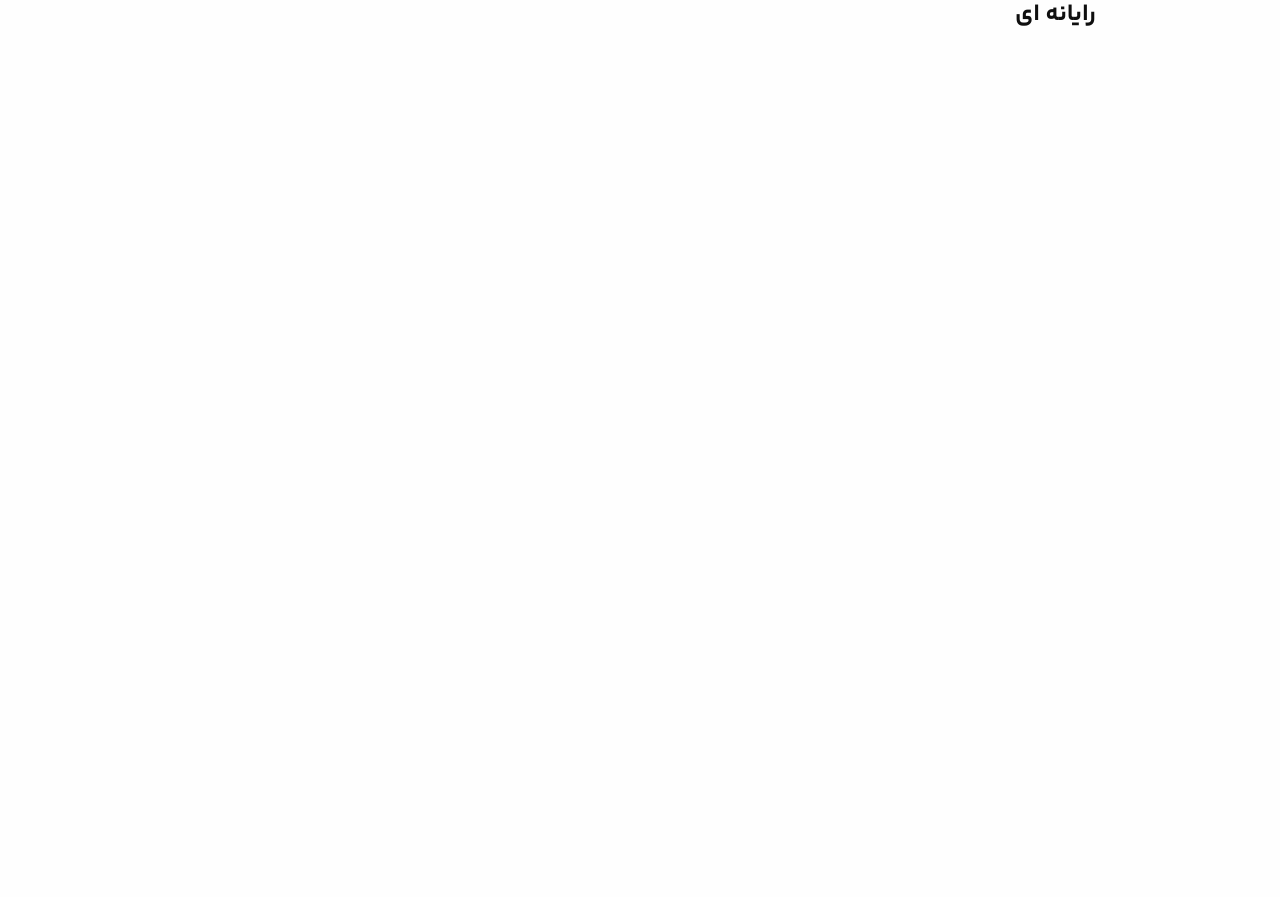
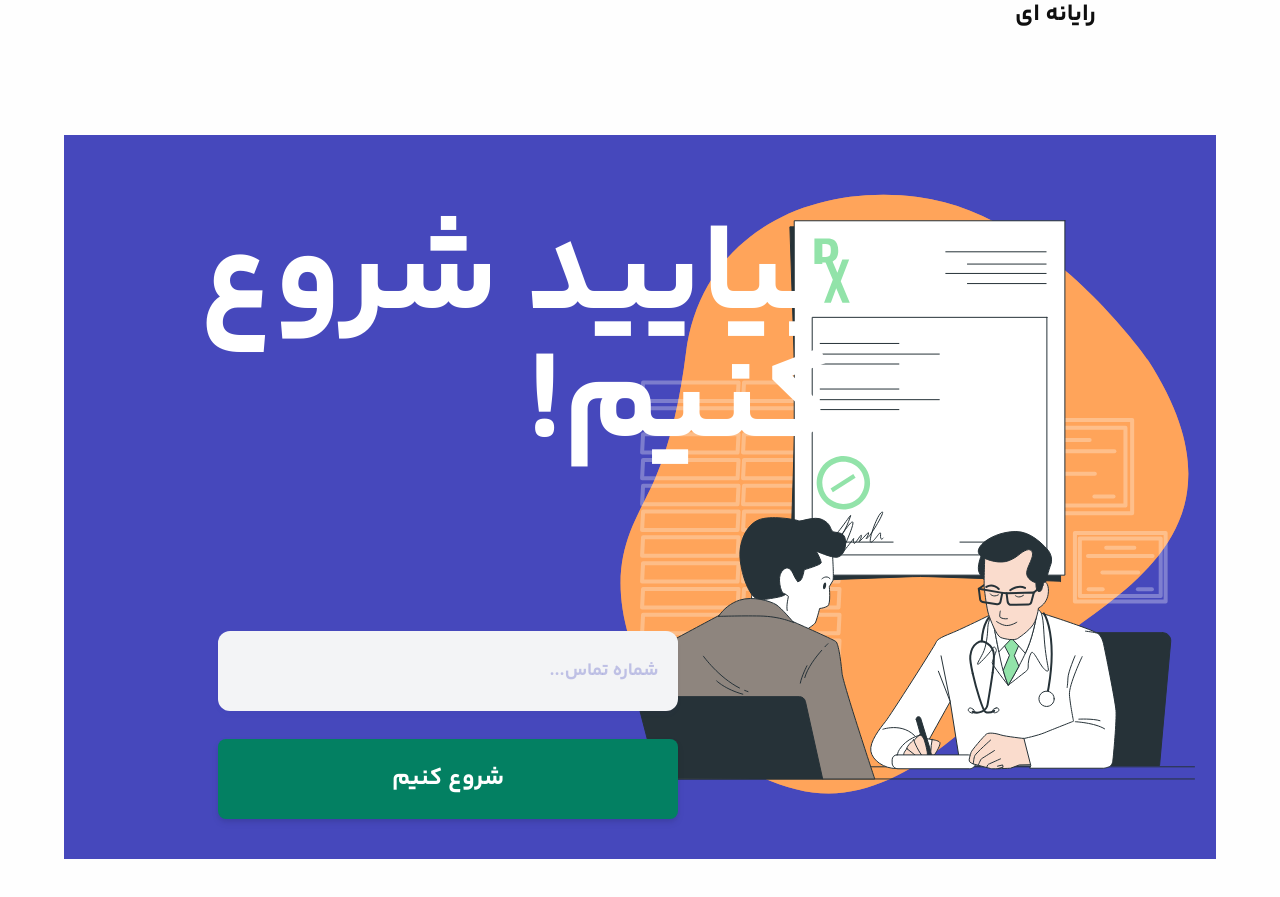
Before and after one commit to zahrabakhshandeh/HealthCare, a Next.js app: page / in a window 1280 px wide. Shown: the part 5860-6757 px from the top of the page. Before the commit the page ends 5931 px from the top, so only its background shows below. Built offline with nearby package versions, Linux system fonts and the light colour scheme.

Commit message:
Add JoinUs Component. Add styles for JoinUs component. Add Svg for JoiinUs component. Add JoinUs component to Landing page. Add Responsiveness for Tablet Size.

```diff
--- a/src/app/page.tsx
+++ b/src/app/page.tsx
@@ -1,6 +1,6 @@
 import HamburgerNavbar from '@/components/landingPageComponents/HamburgerNavbar';
-import HeaderSection from '@/components/landingPageComponents/Header_HowWeHelp';
 import Hero from '@/components/landingPageComponents/Hero';
+import JoinUs from '@/components/landingPageComponents/Joinus';
 import Navbar from '@/components/landingPageComponents/Navbar';
 import Search from '@/components/landingPageComponents/Search';
 import ServiceSection from '@/components/landingPageComponents/SerciveSection';
@@ -30,6 +30,9 @@ export default function Home() {
           <TextSection size='desktop'/>
           <TextSection size='mobile'/>
         </div>
+        <div className='col-span-full'>
+          <JoinUs/>
+        </div>
       </div>
     </main>
   );
--- /dev/null
+++ b/src/components/landingPageComponents/Joinus/index.tsx
@@ -0,0 +1,25 @@
+import MainButton from "@/components/MainButton"
+import MainInput from "@/components/MainInput"
+import JoinUsArt from "/public/svg/joinUsDoctor.svg"
+import BlueBackGround from "/public/svg/joinUs.svg"
+
+
+const JoinUs = () => {
+    return(
+        <section>
+            <div className="grid lg:grid-cols-6 grid-cols-1 m-16 bg-[var(--primary-blue)] py-10">
+                <div className="lg:col-span-2 col-span-full">
+                    <JoinUsArt />
+                </div>
+                <div className="lg:col-span-4 flex justify-center items-center flex-col gap-y-40 col-span-full">
+                    <h2 className="lg:text-9xl pt-10 text-7xl text-white">بیایید شروع کنیم!</h2>
+                    <div className="flex justify-center items-center flex-col w-full gap-7">
+                        <MainInput className="lg:w-3/5 w-4/5 h-20" placeholder=" شماره تماس..."/>
+                        <MainButton value="شروع کنیم" className="bg-[var(--green-btn)] lg:w-3/5 w-4/5 h-20"/>
+                    </div>
+                </div>
+            </div>
+        </section>
+    )
+};
+export default JoinUs;
```
Also changed, not shown: public/svg/joinUs.svg (added), public/svg/joinUsDoctor.svg (added).
